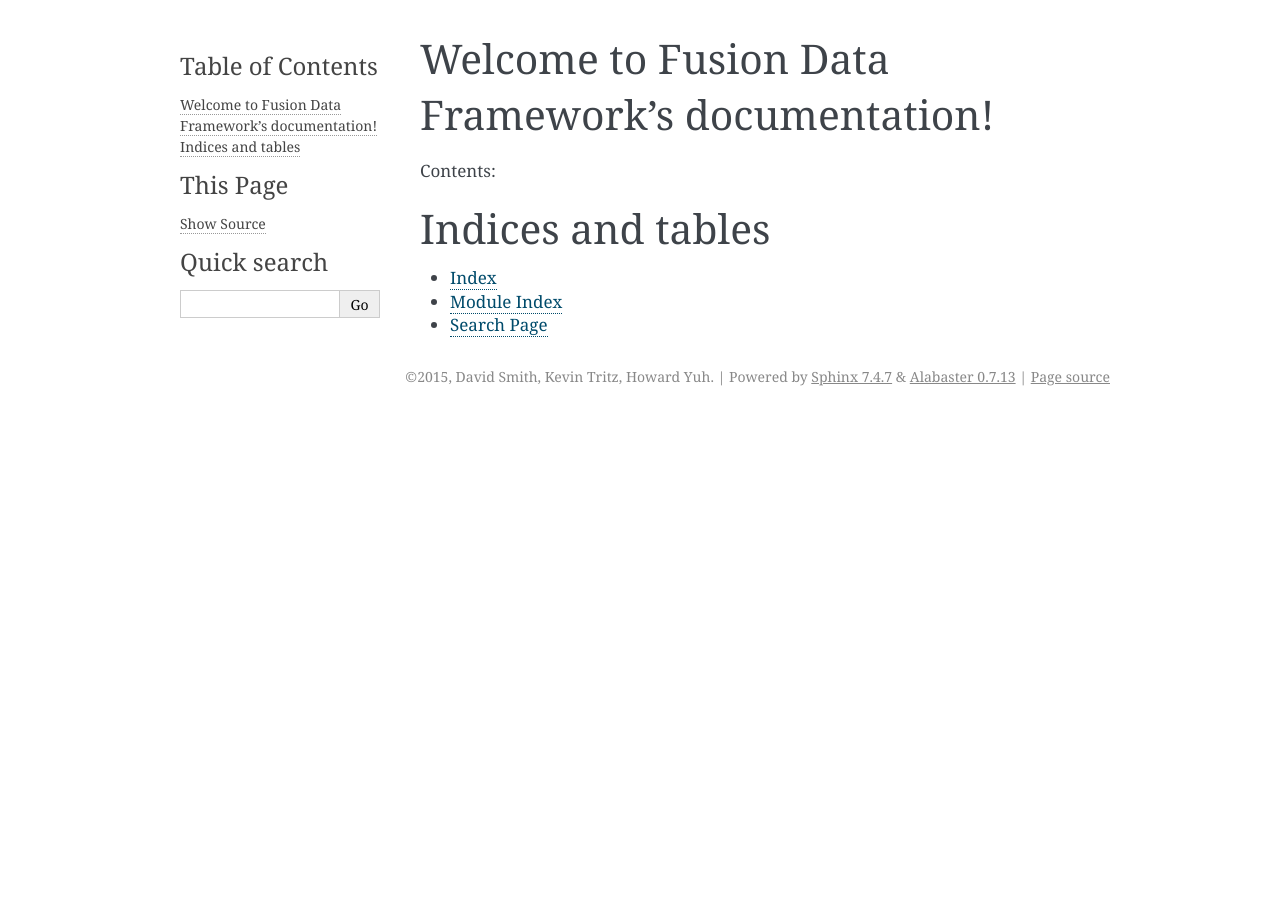
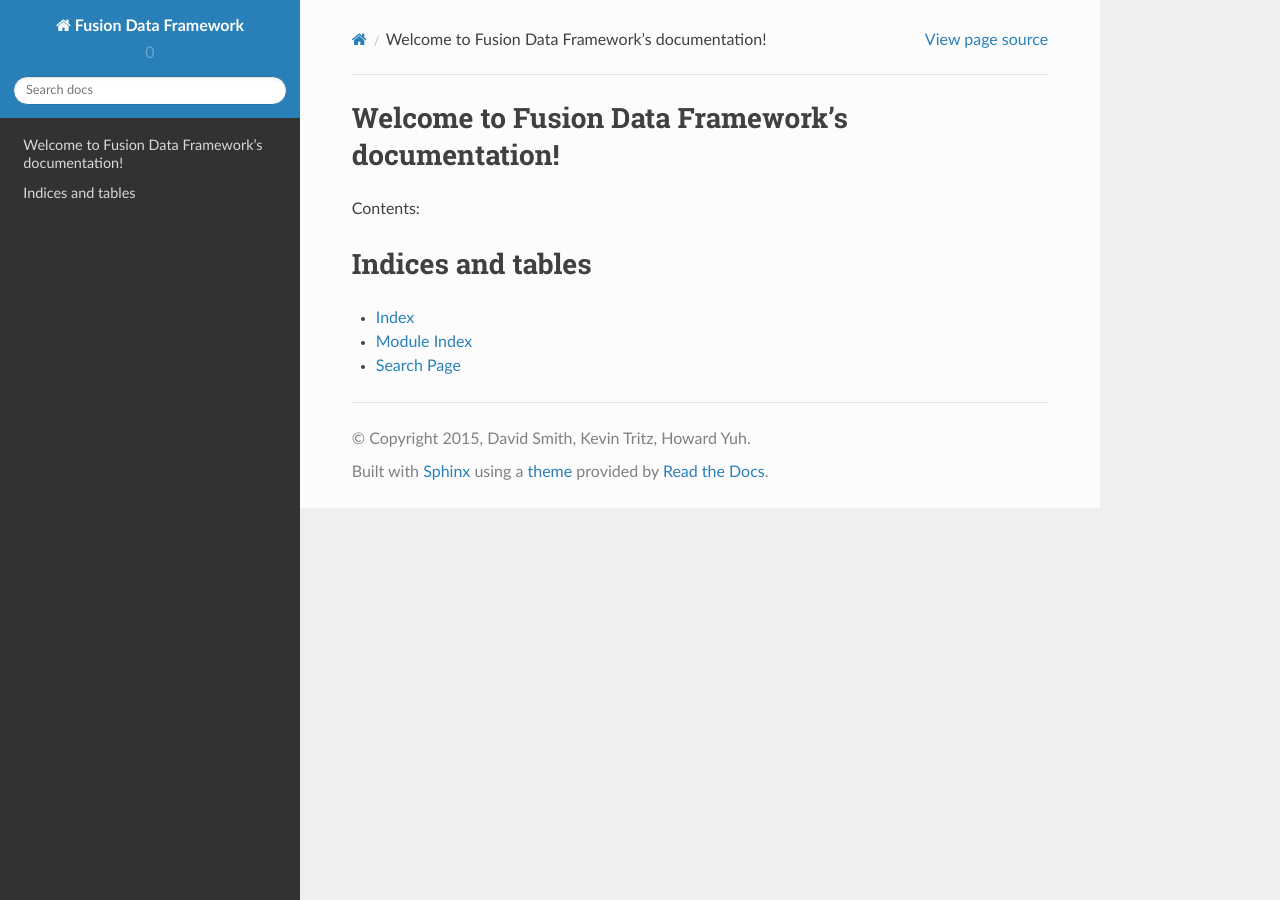
Before and after one commit to Fusion-Data-Platform/fdf, a Sphinx documentation site: the page built from doc/source/index.rst, in a window 1280 px wide. Built offline with Sphinx 7.4.7 and the Read the Docs theme 2.0.0, drawn with Linux system fonts in a browser that asks for light colours.

Commit message:
changed sphinx theme

```diff
--- a/doc/source/conf.py
+++ b/doc/source/conf.py
@@ -114,15 +114,15 @@ todo_include_todos = False
 
 # The theme to use for HTML and HTML Help pages.  See the documentation for
 # a list of builtin themes.
-html_theme = 'alabaster'
+html_theme = 'sphinx_rtd_theme'
 
 # Theme options are theme-specific and customize the look and feel of a theme
 # further.  For a list of options available for each theme, see the
 # documentation.
-#html_theme_options = {}
+#html_theme_options = {"rightsidebar": "true",}
 
 # Add any paths that contain custom themes here, relative to this directory.
-#html_theme_path = []
+html_theme_path = []
 
 # The name for this set of Sphinx documents.  If None, it defaults to
 # "<project> v<release> documentation".
```
Also changed, not shown: 12 other files.
